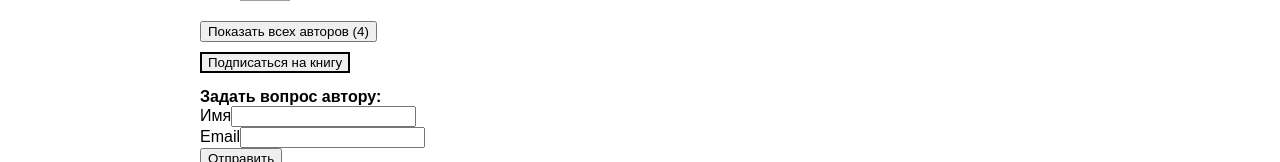
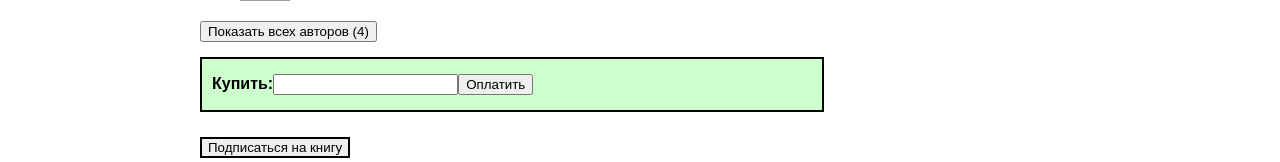
Before and after one commit to GLexx909/thinknetica-react-first-app, a React (Vite) app: page / in a window 1280 px wide. Shown: the part 382-544 px from the top of the page. Built offline with nearby package versions, Linux system fonts and the light colour scheme; grey boxes are pictures that could not be loaded.

Commit message:
additional_first_solution.attempt_1

```diff
--- a/src/BookCard/index.js
+++ b/src/BookCard/index.js
@@ -7,6 +7,7 @@ import SubscribeButton from "../SubscribeButton";
 import Cover from "../Cover";
 import Tags from "../Tag";
 import SimilarBooksList from "../SimilarBooksList";
+import SubscribeForm from "../SubscribeForm";
 
 class BookCard extends React.Component {
 
@@ -31,6 +32,7 @@ class BookCard extends React.Component {
             <Row label='Описание'>{ description }</Row>
             <Row label='Минимальная цена'>{min_price}р.</Row>
             <Row label='Список авторов:'><AuthorsList authors={authors}/></Row>
+            <SubscribeForm min_price={min_price}/>
             <SubscribeButton label="Подписаться на книгу"/>
             <Form />
           </div>
--- a/src/SimilarBookItem.js
+++ b/src/SimilarBookItem.js
@@ -1,7 +1,6 @@
 import React from 'react'
 
 const SimilarBookItem = React.memo(({book, onCloseHandle}) => {
-  console.log(book.id)
   return (
     <div style={style.container}>
       <div style={style.img_block}>
--- a/src/SimilarBooksList.js
+++ b/src/SimilarBooksList.js
@@ -17,8 +17,6 @@ const SimilarBooksList = ({books}) => {
   }
 
   const onChange = useCallback(onCloseHandle, []);
-
-  console.log('List')
 
   return (
     <>
--- /dev/null
+++ b/src/SubscribeForm.js
@@ -0,0 +1,51 @@
+import React, { Component } from 'react'
+
+class SubscribeForm extends Component {
+
+  constructor(props) {
+    super(props);
+
+    this.state = {
+      companyDividends: 0,
+      currentSum: -1
+    }
+
+    this.handleSum = this.handleSum.bind(this)
+  }
+
+  handleSum(e) {
+    this.setState({
+      currentSum: Math.floor(e.target.value),
+      companyDividends: Math.floor(e.target.value * 0.1)
+    })
+  }
+
+  render() {
+    const { min_price } = this.props
+    const companyDividendsLabel = this.state.currentSum < 0 ? '' : `Введите сумму больше ${min_price}`
+
+    return(
+      <form onSubmit={e => e.preventDefault()} style={style.form}>
+        <b>Купить:</b>
+        <input onChange={this.handleSum} type="number"/>
+        <button type="submit">Оплатить</button>
+        {
+          this.state.currentSum < min_price
+          ? <b>{companyDividendsLabel}</b>
+          : <b>{this.state.companyDividends}</b>
+        }
+      </form>
+    )
+  }
+}
+
+export default SubscribeForm
+
+const style = {
+  form: {
+    margin: '15px 0',
+    padding: '15px 0 15px 10px',
+    border: '2px solid',
+    backgroundColor: '#ccffcc'
+  }
+}
```
